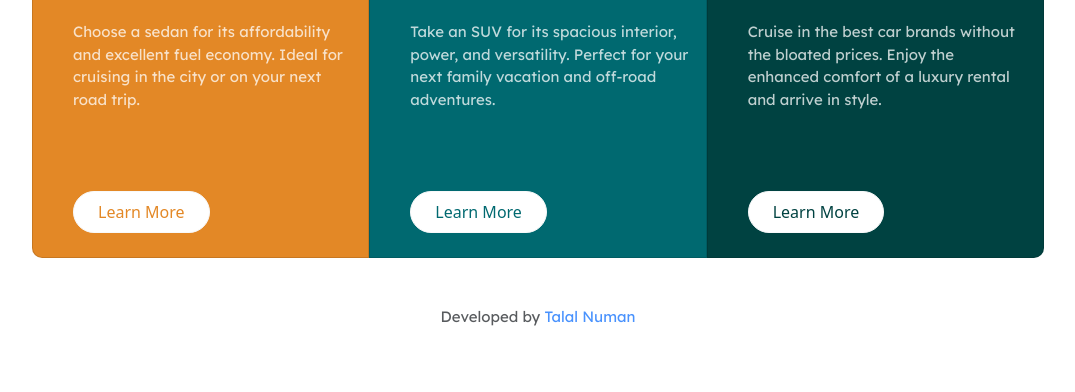
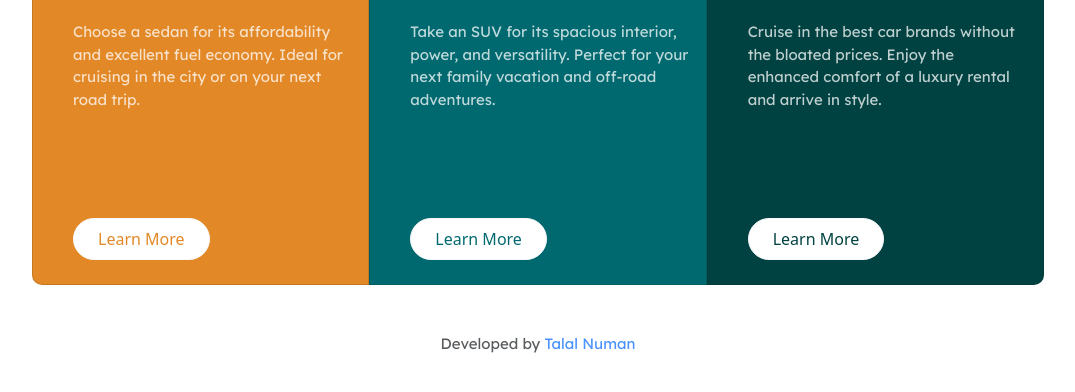
Before and after one commit to TalalNuman/3-column-Responsive-Bootstrap, a plain HTML site: page index.html in a window 1280 px wide. Shown: the part 228-620 px from the top of the page, without its empty margins (102-1177 px from the left). Drawn offline with nearby package versions, Linux system fonts and the light colour scheme.

Commit message:
Update style.css

```diff
--- a/style.css
+++ b/style.css
@@ -21,6 +21,7 @@
       }
       p{
         font-family: "Lexend Deca", sans-serif;
+        height: 117px;
         opacity: 0.75;
       }
       .c1round{
@@ -57,7 +58,7 @@
         background-color: transparent;
         color: #fff;
       }
-      @media (max-width: 770px) {
+      @media (max-width: 767px) {
        #card1{
         border-radius: 10px 10px 0 0;
        }
```
